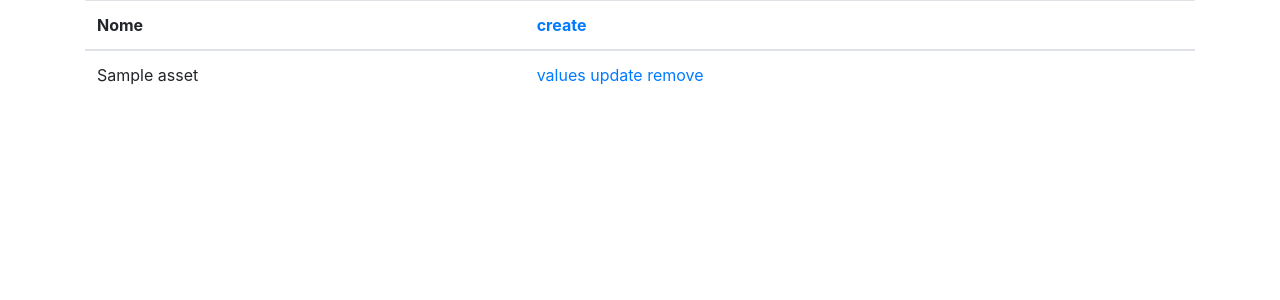
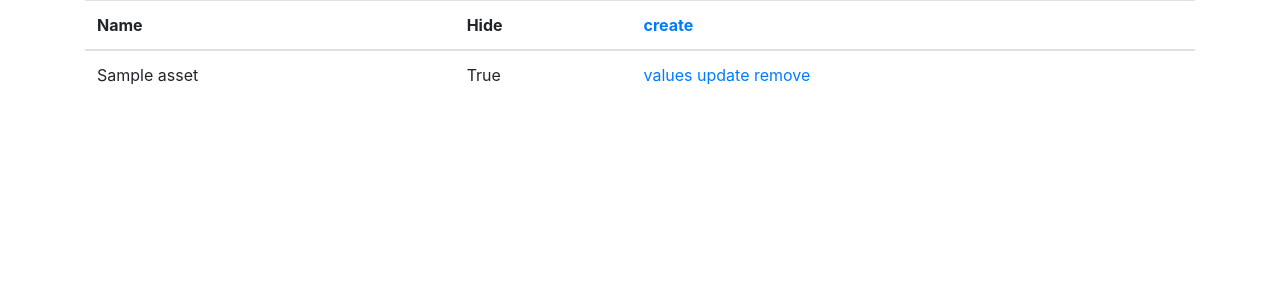
Before and after one commit to yoshiomori/Investment, a Django app: page /asset/ in a window 1280 px wide. Shown: the part 56-356 px from the top of the page. Run offline with Django 3.2, Linux system fonts and the light colour scheme; a user stored in the database is signed in; data comes from the database, SQL or seed files in the repository; tables that the repository leaves empty hold one stand-in row (values such as "Sample post"); some libraries are stand-ins or nearby versions.

```diff
--- a/Main/views.py
+++ b/Main/views.py
@@ -17,7 +17,7 @@ class IndexView(generic.TemplateView):
                 window_month = max_month - 6
                 min_year = date__min.year if window_month > 0 else (date__min.year - 1)
                 min_month = window_month if window_month > 0 else (window_month + 12)
-                asset_queryset = user.asset_set.all()
+                asset_queryset = user.asset_set.filter(hide=False)
                 row_list = [['Year/Month'] + list(asset_queryset.values_list('name', flat=True))]
                 while min_year < max_year or min_year == max_year and min_month <= max_month:
                     row = [f'{min_year}/{min_month}']
--- a/asset/models.py
+++ b/asset/models.py
@@ -3,8 +3,9 @@ from django.db import models
 
 
 class Asset(models.Model):
-    name = models.CharField(max_length=100, unique=True, verbose_name='Nome')
+    name = models.CharField(max_length=100, unique=True)
     user = models.ForeignKey(AUTH_USER_MODEL, on_delete=models.CASCADE)
+    hide = models.BooleanField(default=False)
 
     def __str__(self):
         return self.name
--- a/asset/templates/asset/asset_list.html
+++ b/asset/templates/asset/asset_list.html
@@ -1,11 +1,14 @@
 {% extends 'base.html' %}
+{% load static %}
 {% block link %}
+<link rel="stylesheet" href="{% static 'css/asset_list.css' %}">
 {% endblock %}
 {% block main %}
 <table class="table">
     <thead>
     <tr>
-        <th>Nome</th>
+        <th>Name</th>
+        <th>Hide</th>
         <th><a href="{% url 'asset:create' %}">create</a></th>
     </tr>
     </thead>
@@ -13,6 +16,7 @@
     {% for asset in asset_list %}
     <tr>
         <td>{{ asset.name }}</td>
+        <td>{{ asset.hide }}</td>
         <td>
             <a href="{% url 'asset:value:list' asset.pk %}">values</a>
             <a href="{% url 'asset:update' asset.pk %}">update</a>
@@ -24,3 +28,6 @@
 </table>
 {% include 'pagination.html' %}
 {% endblock %}
+{% block script %}
+<script src="{% static 'js/asset_list.js' %}"></script>
+{% endblock %}
--- a/asset/views.py
+++ b/asset/views.py
@@ -24,7 +24,7 @@ class AssetCreateView(auth_mixins.LoginRequiredMixin, mixins.SuccessUrlPreviousU
 
 class AssetUpdateView(auth_mixins.LoginRequiredMixin, generic.UpdateView):
     model = models.Asset
-    fields = ['name']
+    fields = ['name', 'hide']
 
     def get_success_url(self):
         assert isinstance(self.request, http.HttpRequest)
--- /dev/null
+++ b/static/js/asset_list.js
@@ -0,0 +1 @@
+$('.table > tbody:nth-child(2) > tr:has(td:contains(False))').addClass('text-muted');
```
Also changed, not shown: asset/migrations/0002_asset_hide.py (added), static/css/asset_list.css (added).
